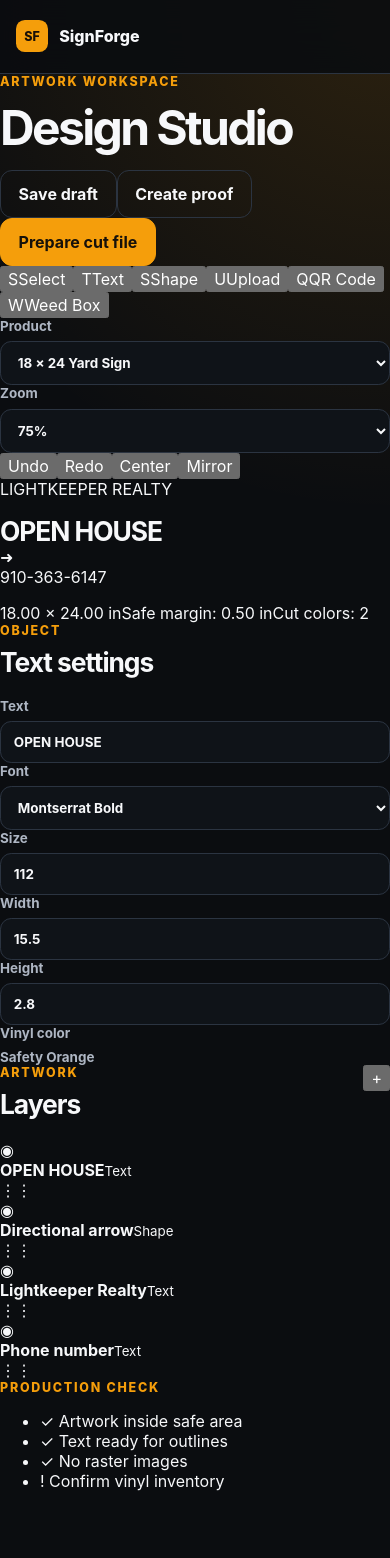
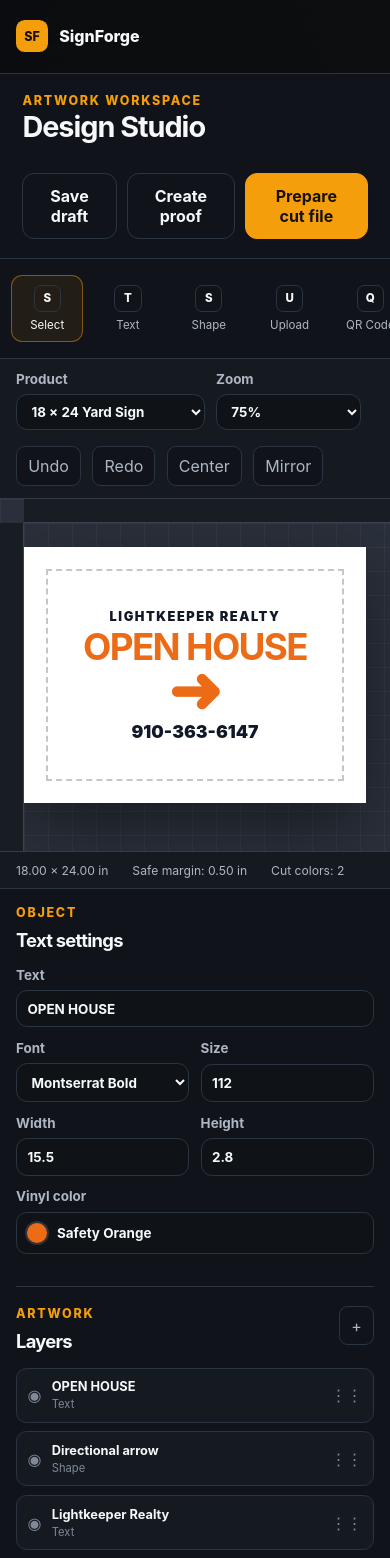
Before and after one commit to AIRealSolutions/SignForge, a Next.js app in the folder apps/web/: page /design in a window 390 px wide. Shown: the top 1558 px of the page. Before the commit the page ends 1507 px from the top, so only its background shows below. Built offline with nearby package versions, Linux system fonts and the light colour scheme.

Commit message:
style(design): add responsive design studio workspace

```diff
--- a/apps/web/src/app/globals.css
+++ b/apps/web/src/app/globals.css
@@ -19,14 +19,12 @@
 input, select, textarea { width: 100%; padding: .75rem .8rem; border: 1px solid var(--border); border-radius: .7rem; background: #0f1318; color: var(--text); }
 textarea { resize: vertical; }
 label { display: grid; gap: .45rem; color: var(--muted); font-size: .84rem; font-weight: 700; }
-
 .siteHeader { position: sticky; top: 0; z-index: 10; display: grid; grid-template-columns: auto 1fr auto; align-items: center; gap: 1.5rem; min-height: 4.6rem; padding: 0 2rem; border-bottom: 1px solid var(--border); background: rgba(11, 13, 16, 0.9); backdrop-filter: blur(18px); }
 .brand { display: inline-flex; align-items: center; gap: .7rem; font-weight: 850; text-decoration: none; }
 .brandMark { display: grid; width: 2rem; height: 2rem; place-items: center; border-radius: .55rem; background: var(--accent); color: #181008; font-size: .78rem; }
 .siteNav { display: flex; justify-content: center; gap: 1.35rem; }
 .siteNav a { color: var(--muted); font-size: .92rem; font-weight: 700; text-decoration: none; }
 .siteNav a:hover { color: var(--text); }
-
 .hero, .modules, .dashboardShell, .appShell { width: min(1180px, calc(100% - 2rem)); margin: 0 auto; }
 .hero { padding: 7rem 0 4rem; }
 .eyebrow { margin: 0 0 1rem; color: var(--accent); font-size: .78rem; font-weight: 850; letter-spacing: .14em; text-transform: uppercase; }
@@ -48,7 +46,6 @@
 .card { min-height: 210px; padding: 1.4rem; border: 1px solid var(--border); border-radius: 1rem; background: linear-gradient(145deg, var(--surface-strong), var(--surface)); }
 .card h3 { font-size: 1.25rem; }
 .card p { color: var(--muted); line-height: 1.6; }
-
 .dashboardShell, .appShell { padding: 3rem 0 6rem; }
 .dashboardHeader, .pageHeader { display: flex; align-items: flex-end; justify-content: space-between; gap: 2rem; margin-bottom: 2rem; }
 .dashboardHeader .dashboardActions { margin-top: 0; }
@@ -84,7 +81,6 @@
 .quickGrid a { display: flex; min-height: 135px; flex-direction: column; justify-content: space-between; padding: 1rem; border: 1px solid var(--border); border-radius: .85rem; background: rgba(11, 13, 16, .35); text-decoration: none; }
 .quickGrid a:hover { border-color: var(--accent); transform: translateY(-2px); }
 .quickGrid span { color: var(--muted); font-size: .86rem; line-height: 1.45; }
-
 .workspaceGrid { display: grid; grid-template-columns: minmax(0, 1.75fr) minmax(300px, .85fr); gap: 1rem; align-items: start; }
 .toolbar { display: flex; gap: .65rem; }
 .toolbar input { min-width: 180px; }
@@ -97,7 +93,6 @@
 .stackedForm, .formGrid { display: grid; gap: 1rem; }
 .formRow { display: grid; grid-template-columns: 1fr 1fr; gap: .8rem; }
 .formNote { margin: 0; color: #7f8998; font-size: .8rem; line-height: 1.5; }
-
 .quoteLayout { display: grid; grid-template-columns: minmax(0, 1.8fr) minmax(280px, .7fr); gap: 1rem; align-items: start; }
 .formGrid { grid-template-columns: repeat(2, minmax(0, 1fr)); margin-bottom: 1.5rem; }
 .quoteTableWrap { margin-top: .5rem; }
@@ -108,6 +103,58 @@
 .grandTotal { padding-top: .5rem; font-size: 1.15rem; }
 .recentSection { margin-top: 1rem; }
 
+.studioPage { min-height: calc(100vh - 4.6rem); background: #080a0d; }
+.studioTopbar { display: flex; align-items: flex-end; justify-content: space-between; gap: 2rem; padding: 1.2rem 1.4rem; border-bottom: 1px solid var(--border); background: #10141a; }
+.studioTopbar .eyebrow { margin-bottom: .35rem; }
+.studioTitle { margin: 0; font-size: 1.8rem; letter-spacing: -.035em; }
+.studioActions { display: flex; gap: .65rem; }
+.studioShell { display: grid; grid-template-columns: 96px minmax(0, 1fr) 310px; min-height: calc(100vh - 10.5rem); }
+.toolRail { display: flex; flex-direction: column; gap: .55rem; padding: 1rem .7rem; border-right: 1px solid var(--border); background: #10141a; }
+.toolButton { display: grid; gap: .4rem; place-items: center; min-height: 66px; padding: .55rem .35rem; border: 1px solid transparent; border-radius: .7rem; background: transparent; color: var(--muted); font-size: .72rem; cursor: pointer; }
+.toolButton span { display: grid; width: 1.7rem; height: 1.7rem; place-items: center; border: 1px solid var(--border); border-radius: .45rem; color: var(--text); font-weight: 800; }
+.toolButton:hover, .toolButton.active { border-color: rgba(245, 158, 11, .45); background: rgba(245, 158, 11, .08); color: var(--text); }
+.workspacePanel { display: grid; grid-template-rows: auto 1fr auto; min-width: 0; background: #242933; }
+.workspaceToolbar { display: flex; align-items: center; justify-content: space-between; gap: 1rem; padding: .75rem 1rem; border-bottom: 1px solid #343b47; background: #151a21; }
+.toolbarGroup { display: flex; align-items: flex-end; gap: .7rem; }
+.toolbarGroup label { min-width: 145px; }
+.toolbarGroup select { padding: .5rem .65rem; }
+.compactTools button, .panelHeading.small button { padding: .55rem .7rem; border: 1px solid var(--border); border-radius: .55rem; background: #10141a; color: var(--muted); cursor: pointer; }
+.canvasStage { position: relative; display: grid; place-items: center; overflow: auto; padding: 4rem; background-color: #2b313c; background-image: linear-gradient(rgba(255,255,255,.035) 1px, transparent 1px), linear-gradient(90deg, rgba(255,255,255,.035) 1px, transparent 1px); background-size: 24px 24px; }
+.ruler { position: absolute; background: #181d24; }
+.rulerTop { top: 0; left: 24px; right: 0; height: 24px; border-bottom: 1px solid #3a424f; }
+.rulerLeft { top: 24px; bottom: 0; left: 0; width: 24px; border-right: 1px solid #3a424f; }
+.signCanvas { width: min(720px, 90%); aspect-ratio: 4 / 3; padding: 22px; background: #fff; box-shadow: 0 24px 70px rgba(0,0,0,.45); color: #111; }
+.safeArea { display: flex; height: 100%; flex-direction: column; align-items: center; justify-content: center; border: 2px dashed rgba(0,0,0,.22); text-align: center; }
+.safeArea h2 { margin: .4rem 0 0; color: #ec6b16; font-size: clamp(2.3rem, 6vw, 5rem); line-height: .9; letter-spacing: -.045em; }
+.signBrand { margin: 0; color: #111827; font-size: clamp(.8rem, 1.5vw, 1.2rem); font-weight: 900; letter-spacing: .12em; }
+.signArrow { color: #ec6b16; font-size: clamp(4rem, 11vw, 8rem); font-weight: 900; line-height: .85; }
+.signPhone { margin: .2rem 0 0; color: #111827; font-size: clamp(1.1rem, 2.4vw, 2rem); font-weight: 900; }
+.canvasFooter { display: flex; justify-content: center; gap: 1.5rem; padding: .65rem 1rem; border-top: 1px solid #343b47; background: #151a21; color: var(--muted); font-size: .76rem; }
+.propertiesPanel { overflow-y: auto; max-height: calc(100vh - 10.5rem); padding: 1rem; border-left: 1px solid var(--border); background: #10141a; }
+.propertiesPanel section { padding-bottom: 1.2rem; margin-bottom: 1.2rem; border-bottom: 1px solid var(--border); }
+.panelHeading.small { margin-bottom: 1rem; }
+.panelHeading.small h2 { font-size: 1.15rem; }
+.fieldLabel { margin-bottom: .8rem; }
+.fieldLabel input, .fieldLabel select { padding: .6rem .65rem; }
+.twoFieldGrid { display: grid; grid-template-columns: 1fr 1fr; gap: .7rem; }
+.colorChoice { display: flex; align-items: center; gap: .6rem; min-height: 42px; padding: .55rem .65rem; border: 1px solid var(--border); border-radius: .65rem; background: #0f1318; color: var(--text); }
+.colorSwatch { width: 1.25rem; height: 1.25rem; border-radius: 999px; box-shadow: 0 0 0 2px #fff2; }
+.colorSwatch.orange { background: #ec6b16; }
+.layerList { display: grid; gap: .55rem; }
+.layerItem { display: grid; grid-template-columns: auto 1fr auto; align-items: center; gap: .65rem; padding: .65rem; border: 1px solid var(--border); border-radius: .65rem; background: #151a21; }
+.layerItem strong, .layerItem small { display: block; }
+.layerItem strong { font-size: .8rem; }
+.layerItem small { margin-top: .2rem; color: #7f8998; font-size: .7rem; }
+.visibility, .dragHandle { color: #7f8998; }
+.productionCheck ul { display: grid; gap: .55rem; margin: 0; padding: 0; list-style: none; color: var(--muted); font-size: .8rem; }
+.productionCheck li { display: flex; gap: .55rem; }
+.productionCheck li span { color: #6ee7b7; font-weight: 900; }
+.productionCheck li.warning span { color: #f7bd54; }
+
+@media (max-width: 1100px) {
+  .studioShell { grid-template-columns: 82px minmax(0, 1fr); }
+  .propertiesPanel { grid-column: 1 / -1; max-height: none; border-top: 1px solid var(--border); border-left: 0; }
+}
 @media (max-width: 900px) {
   .siteHeader { grid-template-columns: 1fr auto; padding: 0 1rem; }
   .siteNav { display: none; }
@@ -117,8 +164,9 @@
   .workspaceGrid, .quoteLayout { grid-template-columns: 1fr; }
   .widePanel { grid-column: auto; }
   .quoteSummary { position: static; }
+  .studioTopbar { align-items: flex-start; flex-direction: column; }
+  .studioActions { width: 100%; overflow-x: auto; }
 }
-
 @media (max-width: 640px) {
   .hero { padding-top: 4.5rem; }
   .grid, .dashboardGrid, .statGrid, .metricGrid, .quickGrid, .formGrid, .formRow { grid-template-columns: 1fr; }
@@ -127,4 +175,12 @@
   .dashboardShell, .appShell { padding-top: 2rem; }
   .toolbar { width: 100%; flex-direction: column; }
   .panelHeader { flex-direction: column; }
+  .studioShell { grid-template-columns: 1fr; }
+  .toolRail { flex-direction: row; overflow-x: auto; border-right: 0; border-bottom: 1px solid var(--border); }
+  .toolButton { min-width: 72px; }
+  .workspaceToolbar { align-items: stretch; flex-direction: column; }
+  .toolbarGroup { overflow-x: auto; }
+  .canvasStage { padding: 3rem 1.5rem; }
+  .signCanvas { width: 100%; }
+  .canvasFooter { justify-content: flex-start; overflow-x: auto; }
 }
```
